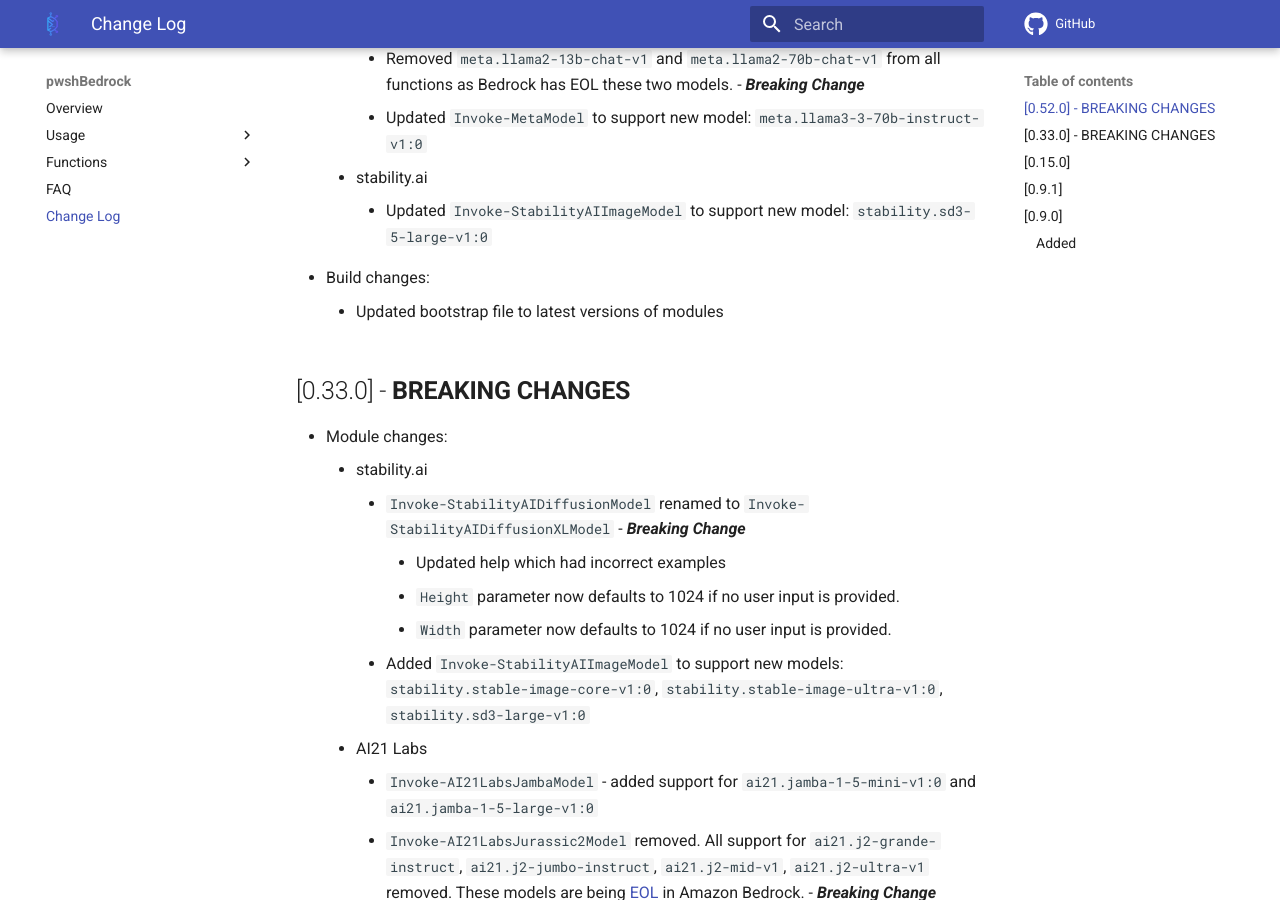
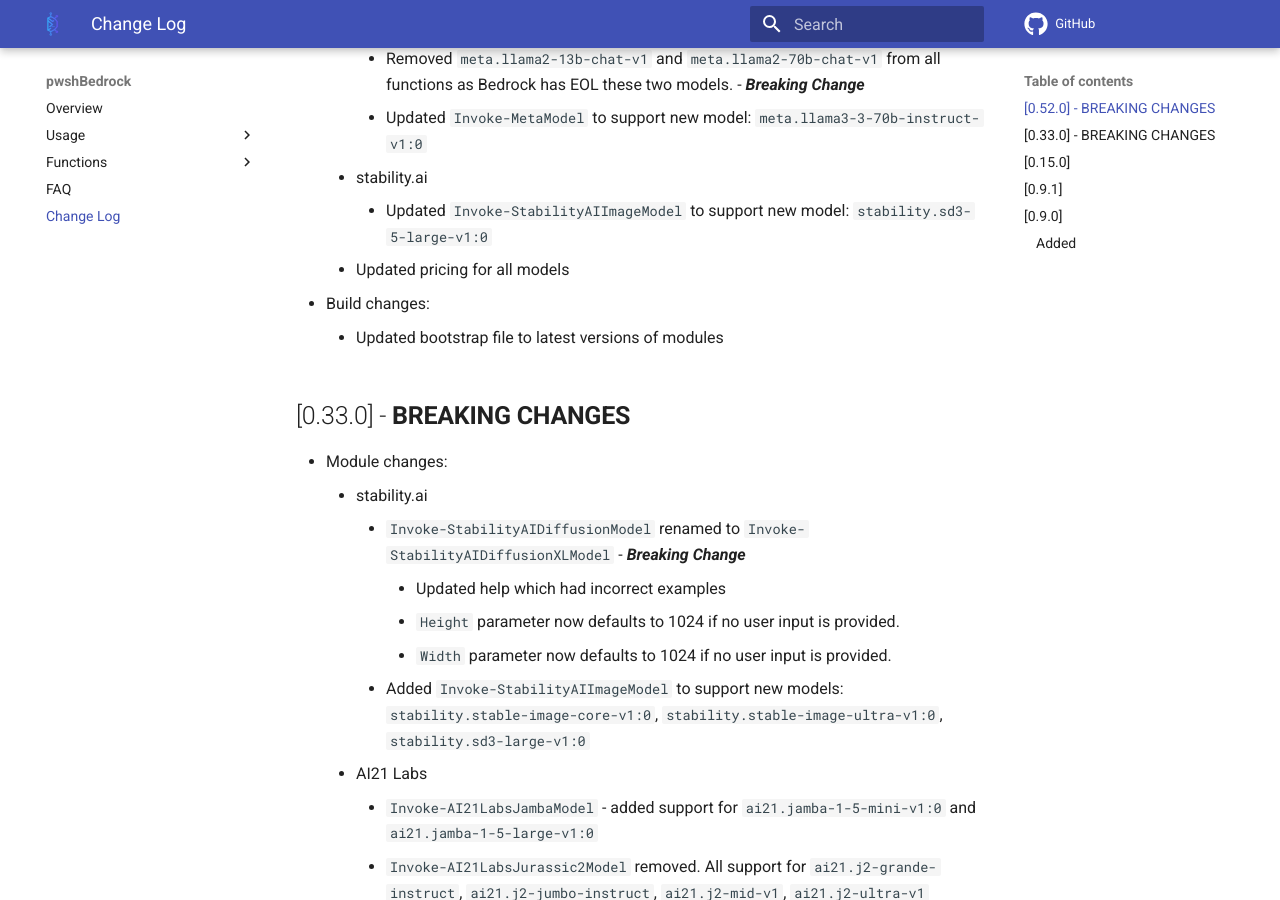
Before and after one commit to techthoughts2/pwshBedrock, an MkDocs documentation site: the page built from docs/CHANGELOG.md, in a window 1280 px wide and 900 px high, scrolled down 973 px. Built offline with MkDocs 1.6.1 and Material for MkDocs 9.7.7, drawn with Linux system fonts in a browser that asks for light colours; comment, search, counter and statistics services are not loaded.

Commit message:
updated pricing

```diff
--- a/docs/CHANGELOG.md
+++ b/docs/CHANGELOG.md
@@ -27,6 +27,7 @@
         - Updated `Invoke-MetaModel` to support new model: `meta.llama3-3-70b-instruct-v1:0`
     - stability.ai
         - Updated `Invoke-StabilityAIImageModel` to support new model: `stability.sd3-5-large-v1:0`
+    - Updated pricing for all models
 - Build changes:
     - Updated bootstrap file to latest versions of modules
 
```
Also changed, not shown: 1 other file.
